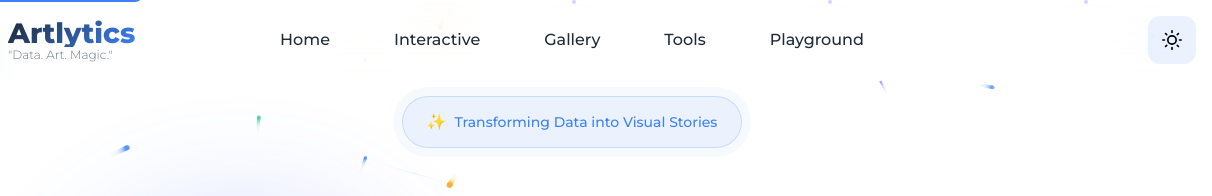
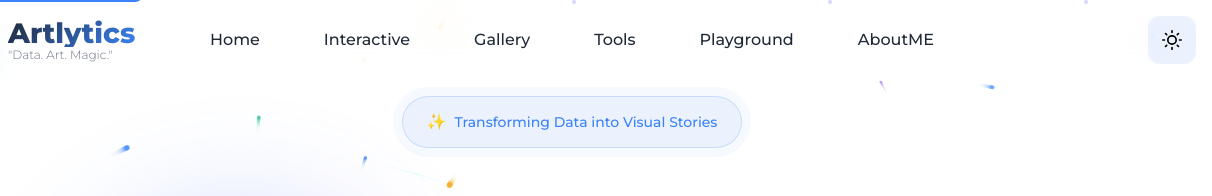
Before and after one commit to IoT-UX/artlytics, a plain HTML site: page index.html in a window 1280 px wide. Shown: the top 196 px of the page, 68-1280 px from the left. Drawn offline with Linux system fonts and the light colour scheme; animation ran at ten frames a second.

Commit message:
Update index.html

```diff
--- a/index.html
+++ b/index.html
@@ -66,6 +66,10 @@
                         <span class="nav-link-text">Playground</span>
                         <span class="nav-link-underline"></span>
                     </a>
+                    <a href="/about.html" target="_blank" class="nav-link">
+                        <span class="nav-link-text">AboutME</span>
+                        <span class="nav-link-underline"></span>
+                    </a>
                 </div>
 
                 <!-- Controls -->
@@ -96,6 +100,7 @@
                 <a href="#gallery">Gallery</a>
                 <a href="#tools">Tools</a>
                 <a href="#playground">Playground</a>
+                <a href="/about.html" target="_blank">AboutME</a>
             </div>
         </nav>
     </header>
@@ -783,6 +788,8 @@
                         <a href="#gallery">Art Gallery</a>
                         <a href="#tools">Creative Tools</a>
                         <a href="#playground">Data Playground</a>
+                        <a href="/about.html" target="_blank">About</a>
+
                     </div>
                     <div class="footer-column">
                         <h4>Resources</h4>
```
